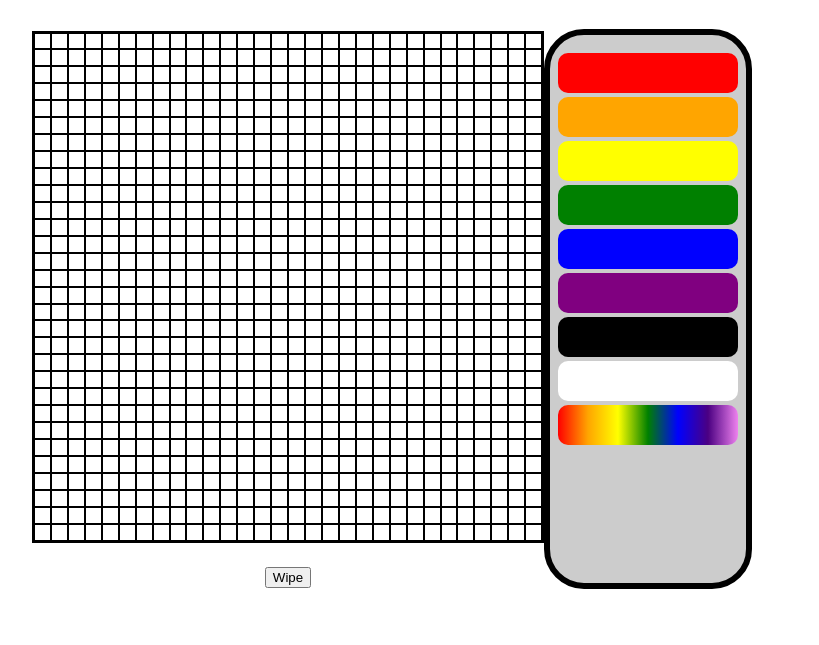
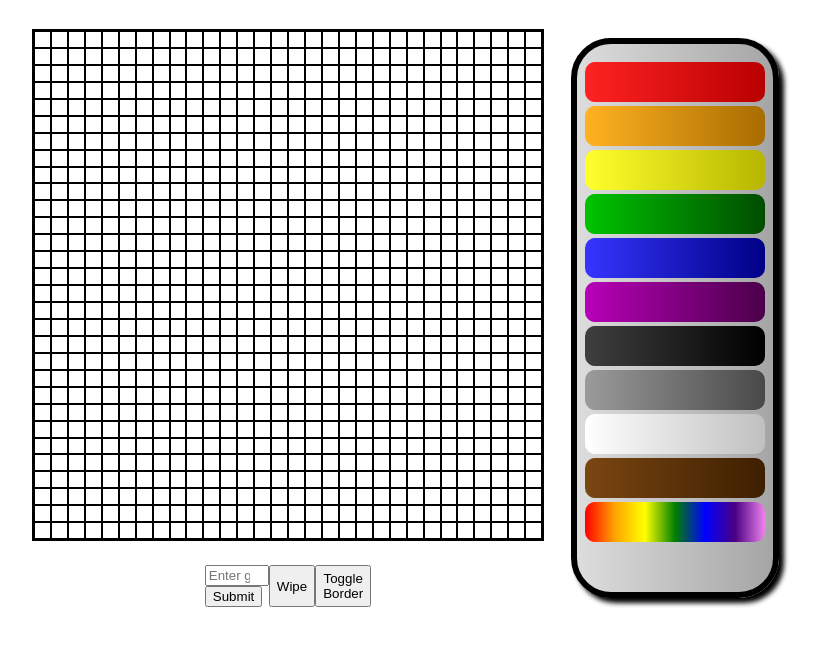
Before and after one commit to smoothiekanoble/etch-a-sketch, a plain HTML site: page index.html in a window 1280 px wide. Shown: the part 153-798 px from the top of the page, without its empty margins (172-991 px from the left). Drawn offline with Linux system fonts and the light colour scheme.

Commit message:
added shading, gradient to palette + colors; added and implemented togglable borders and customizable grid dimensions

```diff
--- a/index.html
+++ b/index.html
@@ -22,7 +22,12 @@
             </div>
 
             <div class="footer">
+                <div>
+                    <input type="number" id="grid-size" placeholder="Enter grid size" min="1" max="100">
+                    <button id="submit">Submit</button>
+                </div>
                 <button id="wipe">Wipe</button>
+                <button id="borders">Toggle Border</button>
             </div>
         </div>
 
@@ -35,7 +40,9 @@
                 <div id="blue"></div>
                 <div id="purple"></div>
                 <div id="black"></div>
+                <div id="gray"></div>
                 <div id="white"></div>
+                <div id="brown"></div>
                 <div id="rainbow"></div>
             </div>
         </div>
--- a/script.js
+++ b/script.js
@@ -1,7 +1,8 @@
-let color = "yellow";
+let color = "black";
 let mouseDown = false;
 let dim = 30;
 let isRainbow = false;
+let isBorder = true;
 
 function darkenColor(color) {
     // Parse the RGB color string
@@ -26,11 +27,25 @@ function setColor() {
                 isRainbow = true;
             } else {
                 color = getComputedStyle(e.target).backgroundColor;
+                console.log(color);
                 isRainbow = false;
             }
             console.log(`Color set to: ${color}`);
         });
     })
+}
+
+function toggleBorder(){
+    const grids = document.querySelectorAll(".grid-container div div");
+    grids.forEach((grid) => {
+        if (grid.style.border === "1px solid black"){
+            grid.style.border = "0px";
+            isBorder = false;
+        } else {
+            grid.style.border = "1px solid black";
+            isBorder = true;
+        }
+    });
 }
 
 function createGrid(dim, gridContainer) {
@@ -40,7 +55,8 @@ function createGrid(dim, gridContainer) {
         gridRow.style.flex = "auto";
         for (let j = 0; j < dim; j++) {
             let grid = document.createElement("div");
-            grid.style.border = "1px solid black";
+            if (isBorder)
+                grid.style.border = "1px solid black";
             gridRow.appendChild(grid);
             grid.style.flex = "auto";
 
@@ -99,7 +115,28 @@ document.addEventListener("DOMContentLoaded", () => {
         createGrid(dim, gridContainer);
 
     }
+    function setDimension() {
+        const gridSize = document.getElementById('grid-size');
+        const submit = document.getElementById('submit');
+        submit.addEventListener('click', (e) => {
+            let input = gridSize.value;
+            let val = parseInt(input);
+            if (!isNaN(val) && val > 0 && val < 101) {
+                dim = val;
+                resetGrid();
+                console.log(dim);
+            } else
+                alert("Please enter a valid number between 0 and 100");
+        });
+        gridSize.addEventListener("keydown", (e) => {
+            e.key === "Enter" && submit.click();
+        })
 
+    }
     const wipe = document.getElementById("wipe");
     wipe.addEventListener("click", (e) => {resetGrid()});
+
+    setDimension();
+    const toggle = document.getElementById('borders');
+    toggle.addEventListener("click", toggleBorder);
 });
--- a/styles.css
+++ b/styles.css
@@ -30,6 +30,13 @@
     gap: 24px;
 }
 
+.footer {
+    display: flex;
+    justify-content: space-between;
+    width: 100%;
+    padding: 0px 200px;
+}
+
 .grid-container {
     display: flex;
     flex-direction: column;
@@ -48,9 +55,9 @@
     border-radius: 40px;
     height: 560px;
     justify-content: space-between;
-    background-color: rgb(204, 204, 204);
+    background: linear-gradient(to right, rgb(221, 221, 221), rgb(165, 165, 165));
+    box-shadow: 5px 5px 5px black;
 }
-
 .colors {
     display: flex;
     flex-direction: column;
@@ -62,60 +69,84 @@
 }
 
 #red {
-    background-color: red;
+    background: linear-gradient(to right, rgb(255, 34, 34), rgb(184, 0, 0));
     height: 40px;
     width: 180px;
     border-radius: 10px;
     margin-top: 10px;
+    background-color: red;
 }
 
 #orange {
-    background-color: orange;
+    background: linear-gradient(to right, rgb(255, 178, 34), rgb(168, 109, 0));
     height: 40px;
     width: 180px;
     border-radius: 10px;
+    background-color: orange;
 }
 
 #yellow {
-    background-color: yellow;
+    background: linear-gradient(to right, rgb(255, 255, 45), rgb(182, 182, 0));
     height: 40px;
     width: 180px;
     border-radius: 10px;
+    background-color: yellow;
 }
 
 #green {
-    background-color: green;
+    background: linear-gradient(to right, rgb(0, 196, 0), rgb(0, 77, 0));
     height: 40px;
     width: 180px;
     border-radius: 10px;
+    background-color: green;
 }
 
 #blue {
-    background-color: blue;
+    background: linear-gradient(to right, rgb(53, 53, 255), rgb(0, 0, 134));
     height: 40px;
     width: 180px;
     border-radius: 10px;
+    background-color: blue;
 }
 
 #purple {
-    background-color: purple;
+    background: linear-gradient(to right, rgb(184, 0, 184), rgb(75, 0, 75));
     height: 40px;
     width: 180px;
     border-radius: 10px;
+    background-color: purple;
 }
 
 #black {
-    background-color: black;
+    background: linear-gradient(to right, rgb(63, 63, 63), rgb(0, 0, 0));
     height: 40px;
     width: 180px;
     border-radius: 10px;
+    background-color: black;
+}
+
+#gray {
+    background: linear-gradient(to right, rgb(155, 155, 155), rgb(73, 73, 73));
+    height: 40px;
+    width: 180px;
+    border-radius: 10px;
+    background-color: gray;
 }
 
 #white {
-    background-color: white;
+    background: linear-gradient(to right, white, rgb(192, 192, 192));
     height: 40px;
     width: 180px;
     border-radius: 10px;
+    background-color: white;
+}
+
+#brown {
+    background: linear-gradient(to right, rgb(122, 70, 18), rgb(61, 31, 0));
+    height: 40px;
+    width: 180px;
+    border-radius: 10px;
+    background-color: rgb(83, 42, 0);
 }
 
 #rainbow {
```
